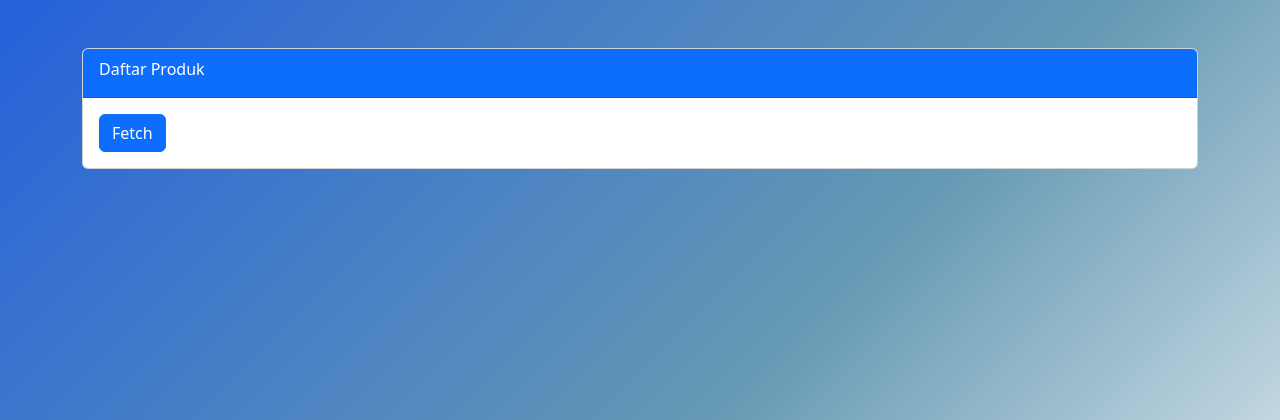
After one commit to Cyrochrome/fastprinter_cyro, a CodeIgniter 4 app: the page made by app/Views/home.php in a window 1280 px wide. The commit adds this page. Shown: the top 420 px of the page. Run offline with PHP 8.4 and a stand-in for CodeIgniter, Linux system fonts and the light colour scheme; the template is opened without the code that fills it, so the values that code supplies are empty; some libraries are stand-ins or nearby versions.

Commit message:
Updates on 15/01/2025

```diff
--- a/app/Config/App.php
+++ b/app/Config/App.php
@@ -40,7 +40,7 @@ class App extends BaseConfig
      * something else. If you have configured your web server to remove this file
      * from your site URIs, set this variable to an empty string.
      */
-    public string $indexPage = 'index.php';
+    public string $indexPage = '';
 
     /**
      * --------------------------------------------------------------------------
--- a/app/Config/Routes.php
+++ b/app/Config/Routes.php
@@ -6,3 +6,4 @@ use CodeIgniter\Router\RouteCollection;
  * @var RouteCollection $routes
  */
 $routes->get('/', 'Home::index');
+$routes->get('/fetch', 'Home::fetchRawData');
--- /dev/null
+++ b/app/Views/home.php
@@ -0,0 +1,20 @@
+<?= $this->extend('layouts/default'); ?>
+
+<?= $this->section('content') ?>
+
+<div class="row">
+    <div class="col">
+        <div class="card">
+            <div class="card-header text-bg-primary ">
+                <div class="card-title">
+                    Daftar Produk
+                </div>
+            </div>
+            <div class="card-body">
+                <a class="btn btn-primary" href="/fetch">Fetch</a>
+            </div>
+        </div>
+    </div>
+</div>
+
+<?= $this->endSection() ?>
--- a/app/Views/layouts/default.php
+++ b/app/Views/layouts/default.php
@@ -7,12 +7,18 @@
     <meta name="description" content="The small framework with powerful features">
     <meta name="viewport" content="width=device-width, initial-scale=1.0">
     <link rel="shortcut icon" type="image/png" href="/favicon.ico">
+    <link href="assets/css/bootstrap.min.css" rel="stylesheet">
+    <link href="assets/css/cyro.css" rel="stylesheet">
 </head>
 
 <body>
-
-</body>
-
+    <section class="mt-5">
+        <div class="container">
+            <?= $this->renderSection('content') ?>
+        </div>
+    </section>
+    <script src="assets/js/bootstrap.bundle.min.js"></script>
+    <script src="assets/js/cyro.js"></script>
     <script {csp-script-nonce}>
         document.getElementById("menuToggle").addEventListener('click', toggleMenu);
 
@@ -24,7 +30,4 @@
             }
         }
     </script>
-
 </body>
-
-</html>
--- a/app/Views/welcome_message.php
+++ b/app/Views/welcome_message.php
@@ -7,6 +7,7 @@
     <meta name="description" content="The small framework with powerful features">
     <meta name="viewport" content="width=device-width, initial-scale=1.0">
     <link rel="shortcut icon" type="image/png" href="/favicon.ico">
+    <link href="assets/css/bootstrap.min.css" rel="stylesheet">
 
     <!-- STYLES -->
 
@@ -369,6 +370,7 @@
     </footer>
 
     <!-- SCRIPTS -->
+    <script src="assets/js/bootstrap.bundle.min.js"></script>
 
     <script {csp-script-nonce}>
         document.getElementById("menuToggle").addEventListener('click', toggleMenu);
```
Also changed, not shown: app/Controllers/Home.php (+19 -3 lines), public/assets/css/cyro.css (added), public/assets/js/cyro.js (added). Lines whose indentation alone changed are shown as unchanged.
